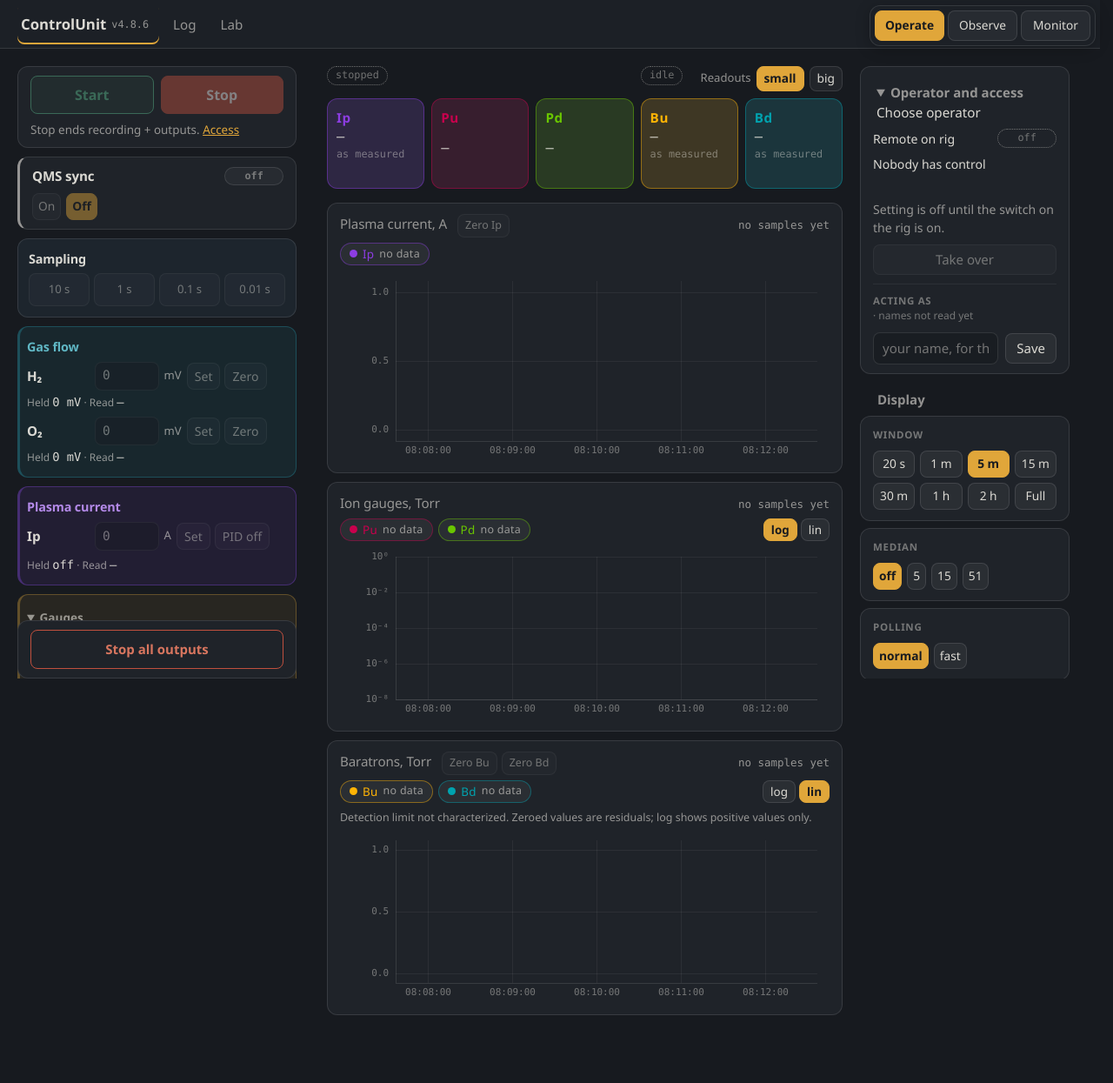
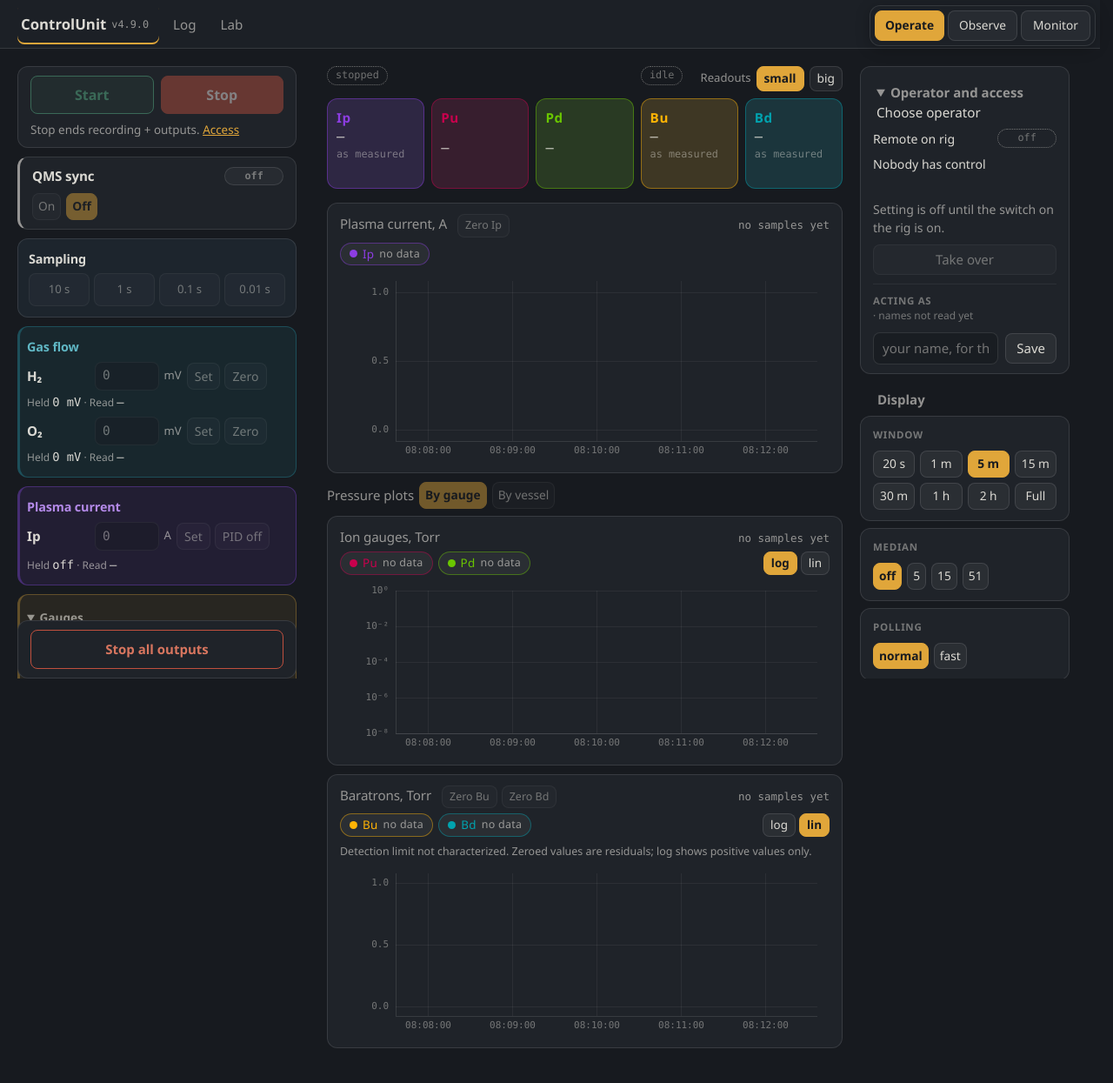
Before and after one commit to queezz/ControlUnit, a Flask app: page / in a window 1280 px wide. Shown: the top 1245 px of the page at 87% size. Before the commit the page ends 1167 px from the top, so only its background shows below. Run offline with Flask 3, Linux system fonts and the light colour scheme; data that the repository does not hold is empty.

Commit message:
Pair pressure plots by vessel — v4.9.0
agent: codex

```diff
--- a/controlunit/_version.py
+++ b/controlunit/_version.py
@@ -19,7 +19,7 @@
 # the lab network. The second number moves for a feature, the third for a
 # fix; pyproject.toml carries the same number and a test holds them equal.
 # docs/history.md tells the eras in full.
-__version__ = "4.8.6"
+__version__ = "4.9.0"
 
 __about__ = """
 Version 4: the rig on the lab network.
--- a/controlunit/web/static/css/controlunit.css
+++ b/controlunit/web/static/css/controlunit.css
@@ -1482,3 +1482,6 @@ body[data-mode="monitor"] .monitor-settings { display: flex; flex-wrap: wrap; ga
 .control-workspace .instrument-header .command-status { min-height: 0; margin: 0; font-size: 0.75rem; }
 .instrument-header .command-status:empty { display: none; }
 .instrument-header .pill-note:empty { display: none; }
+
+.pressure-grouping { display: flex; align-items: center; gap: 6px; margin: 8px 0; flex-wrap: wrap; }
+.chart-zero:empty { display: none; }
--- a/controlunit/web/static/js/live.js
+++ b/controlunit/web/static/js/live.js
@@ -61,6 +61,9 @@
         pinned: {},
         igLog: true,
         barLog: false,
+        pressureGroup: "gauge",
+        upstreamLog: true,
+        downstreamLog: true,
         smooth: 0,
         monitorBig: true,
         big: false
@@ -93,6 +96,9 @@
                 if (kept.pinned[name] === true) view.pinned[name] = true;
             });
             if (typeof kept.igLog === "boolean") view.igLog = kept.igLog;
+            if (kept.pressureGroup === "vessel") view.pressureGroup = "vessel";
+            if (typeof kept.upstreamLog === "boolean") view.upstreamLog = kept.upstreamLog;
+            if (typeof kept.downstreamLog === "boolean") view.downstreamLog = kept.downstreamLog;
             if (typeof kept.barLog === "boolean") view.barLog = kept.barLog;
             if (SMOOTHING.indexOf(Number(kept.smooth)) > 0) view.smooth = Number(kept.smooth);
             if (typeof kept.monitorBig === "boolean") view.monitorBig = kept.monitorBig;
@@ -427,6 +433,47 @@
     var plasma = document.getElementById("chart-plasma");
     var gauges = document.getElementById("chart-ig");
     var baratrons = document.getElementById("chart-bar");
+
+    // Move existing controls, preserving their handlers and channel choices.
+    function applyPressureGrouping() {
+        if (!gauges || !baratrons) return;
+        var vessel = view.pressureGroup === "vessel";
+        var upper = gauges.parentNode, lower = baratrons.parentNode;
+        var groups = vessel ? [["Pu", "Bu"], ["Pd", "Bd"]] : [["Pu", "Pd"], ["Bu", "Bd"]];
+        var titles = vessel ? ["Upstream · Pu + Bu", "Downstream · Pd + Bd"] : ["Ion gauges", "Baratrons"];
+        [gauges, baratrons].forEach(function (canvas, i) {
+            var section = canvas.parentNode;
+            var legend = section.querySelector('.pen-legend');
+            var scale = legend.querySelector('.chart-scale');
+            groups[i].forEach(function (name) {
+                legend.insertBefore(root.querySelector('[data-channel="' + name + '"]'), scale);
+            });
+            canvas.dataset.channels = groups[i].join(',');
+            var heading = section.querySelector('h2');
+            if (!heading.dataset.unitSuffix) heading.dataset.unitSuffix = heading.textContent.slice(heading.textContent.lastIndexOf(','));
+            var title = titles[i] + heading.dataset.unitSuffix;
+            heading.textContent = title;
+            section.setAttribute('aria-label', title);
+            legend.setAttribute('aria-label', 'Curves in ' + title);
+            scale.setAttribute('aria-label', titles[i] + ' axis');
+        });
+        ['Bu', 'Bd'].forEach(function (name) {
+            var button = root.querySelector('[data-zero="' + name + '"]');
+            if (button) (vessel && name === 'Bu' ? upper : lower).querySelector('.chart-zero').appendChild(button);
+        });
+        var note = upper.querySelector('.measurement-note');
+        if (vessel && !note) {
+            note = lower.querySelector('.measurement-note').cloneNode(true);
+            upper.insertBefore(note, gauges);
+        }
+        if (note) note.hidden = !vessel;
+        press('[data-pressure-group]', 'pressureGroup', view.pressureGroup);
+        reflectPressureAxes();
+    }
+    function reflectPressureAxes() {
+        press('[data-scale-ig]', 'scaleIg', (view.pressureGroup === 'vessel' ? view.upstreamLog : view.igLog) ? 'log' : 'lin');
+        press('[data-scale-bar]', 'scaleBar', (view.pressureGroup === 'vessel' ? view.downstreamLog : view.barLog) ? 'log' : 'lin');
+    }
 
     function channelsOf(canvas) {
         return String((canvas && canvas.dataset.channels) || "").split(",");
@@ -786,8 +833,8 @@
             if (active) monitorPlotHeight = Math.max(140, Math.floor((window.innerHeight - parseFloat(getComputedStyle(document.querySelector(".container")).paddingTop) - 20 - occupied) / active));
         }
         [[plasma, "span-plasma", false],
-         [gauges, "span-ig", view.igLog],
-         [baratrons, "span-bar", view.barLog]].forEach(function (panel) {
+         [gauges, "span-ig", view.pressureGroup === "vessel" ? view.upstreamLog : view.igLog],
+         [baratrons, "span-bar", view.pressureGroup === "vessel" ? view.downstreamLog : view.barLog]].forEach(function (panel) {
             var canvas = panel[0];
             if (!canvas) return;
             var section = canvas.parentNode;
@@ -1041,18 +1088,26 @@
                 drawAll();
             });
         });
+        root.querySelectorAll('[data-pressure-group]').forEach(function (button) {
+            button.addEventListener('click', function () {
+                view.pressureGroup = button.dataset.pressureGroup;
+                applyPressureGrouping();
+                remember();
+                drawAll();
+            });
+        });
         root.querySelectorAll("[data-scale-ig]").forEach(function (button) {
             button.addEventListener("click", function () {
-                view.igLog = button.dataset.scaleIg === "log";
-                press("[data-scale-ig]", "scaleIg", view.igLog ? "log" : "lin");
+                view[view.pressureGroup === "vessel" ? "upstreamLog" : "igLog"] = button.dataset.scaleIg === "log";
+                reflectPressureAxes();
                 remember();
                 drawAll();
             });
         });
         root.querySelectorAll("[data-scale-bar]").forEach(function (button) {
             button.addEventListener("click", function () {
-                view.barLog = button.dataset.scaleBar === "log";
-                press("[data-scale-bar]", "scaleBar", view.barLog ? "log" : "lin");
+                view[view.pressureGroup === "vessel" ? "downstreamLog" : "barLog"] = button.dataset.scaleBar === "log";
+                reflectPressureAxes();
                 remember();
                 drawAll();
             });
@@ -1122,6 +1177,7 @@
     function setup() {
         recall();
         reflectView();
+        applyPressureGrouping();
         setupRails();
         setupModes();
         applyMode();
--- a/controlunit/web/templates/_live_readings.html
+++ b/controlunit/web/templates/_live_readings.html
@@ -34,11 +34,18 @@
            value is in its readout card above, which is where every value on
            this page is read, so the legend does not print a second copy. #}
         {% for id, title, channels, height, span in panels %}
+        {% if id == "chart-ig" %}
+        <div class="pressure-grouping sets" role="group" aria-label="Pressure plot grouping">
+            <span class="muted">Pressure plots</span>
+            <button type="button" class="choice" data-pressure-group="gauge" aria-pressed="true">By gauge</button>
+            <button type="button" class="choice" data-pressure-group="vessel" aria-pressed="false">By vessel</button>
+        </div>
+        {% endif %}
         <section class="chart" aria-label="{{ title }}">
             <header class="chart-head">
                 <h2>{{ title }}</h2>
                 {% set chart_zeros = channels | select("in", zero_channels | default([])) | list %}
-                {% if chart_zeros %}
+                {% if chart_zeros or id == 'chart-ig' %}
                 <span class="chart-zero sets" role="group" aria-label="Display baselines">
                     {% for name in chart_zeros %}
                     <button type="button" data-zero="{{ name }}" data-role="zero-now"
--- a/pyproject.toml
+++ b/pyproject.toml
@@ -10,7 +10,7 @@ build-backend = "setuptools.build_meta"
 
 [project]
 name = "controlunit"
-version = "4.8.6"
+version = "4.9.0"
 description = "Raspberry Pi plasma-lab control and data acquisition, with a web view on the lab network"
 readme = "README.md"
 requires-python = ">=3.9"
```
Also changed, not shown: docs/architecture/web-ui.md (+2 -0 lines), tests/web_live_behavior.cjs (+25 -2 lines), .agents/CHANGELOG.md, 1 other file.
